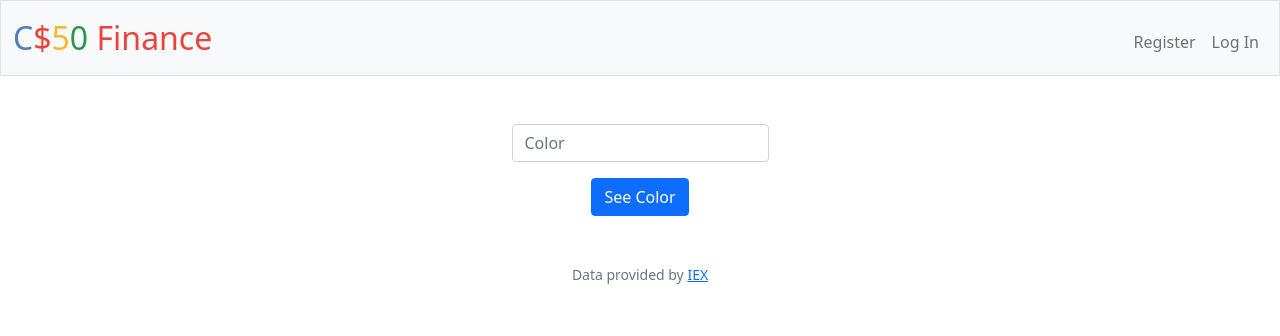
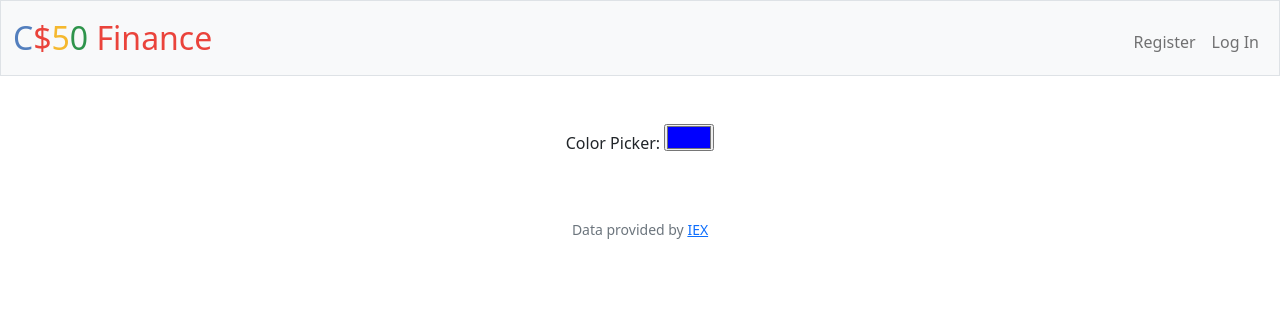
Before and after one commit to sophie-d-cs/Final, a Flask app: template ColorPicker/templates/colorPick.html in a window 1280 px wide. Shown: the top 336 px of the page. Run offline with Flask 3, Linux system fonts and the light colour scheme; the template is opened without the code that fills it, so the values that code supplies are empty; some libraries are stand-ins or nearby versions.

Commit message:
add colorpick

```diff
--- a/ColorPicker/helpers.py
+++ b/ColorPicker/helpers.py
@@ -37,7 +37,7 @@ def login_required(f):
     @wraps(f)
     def decorated_function(*args, **kwargs):
         if session.get("user_id") is None:
-            return redirect("/login")
+            return redirect("/")
         return f(*args, **kwargs)
 
     return decorated_function
--- a/ColorPicker/templates/colorPick.html
+++ b/ColorPicker/templates/colorPick.html
@@ -7,8 +7,9 @@
     <!-- make sure that url up top matches html page -->
     <form action="/colorPicker" method="post">
         <div class="mb-3">
-            <input class="form-control mx-auto w-auto" id="color" name="color" placeholder="Color" type="number">
+            <label for="colorpicker">Color Picker:</label>
+            <input type="color" id="colorpicker" value="#0000ff">
         </div>
-        <button class="btn btn-primary" type="submit">See Color</button>
+        <!-- add button for type of color -->
     </form>
 {% endblock %}
```
